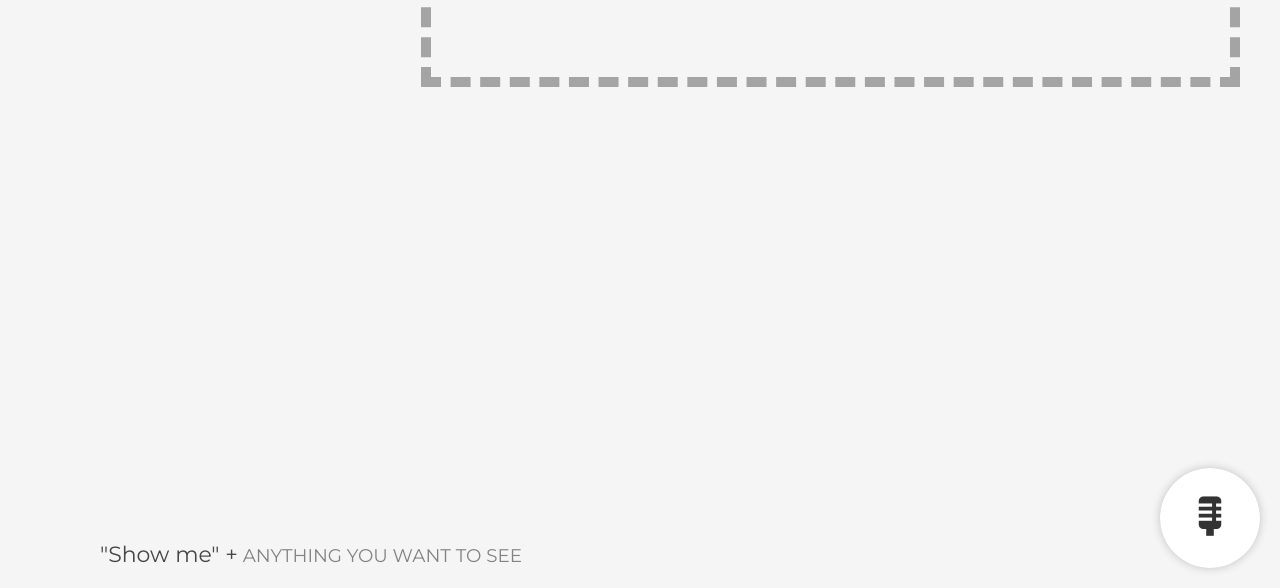
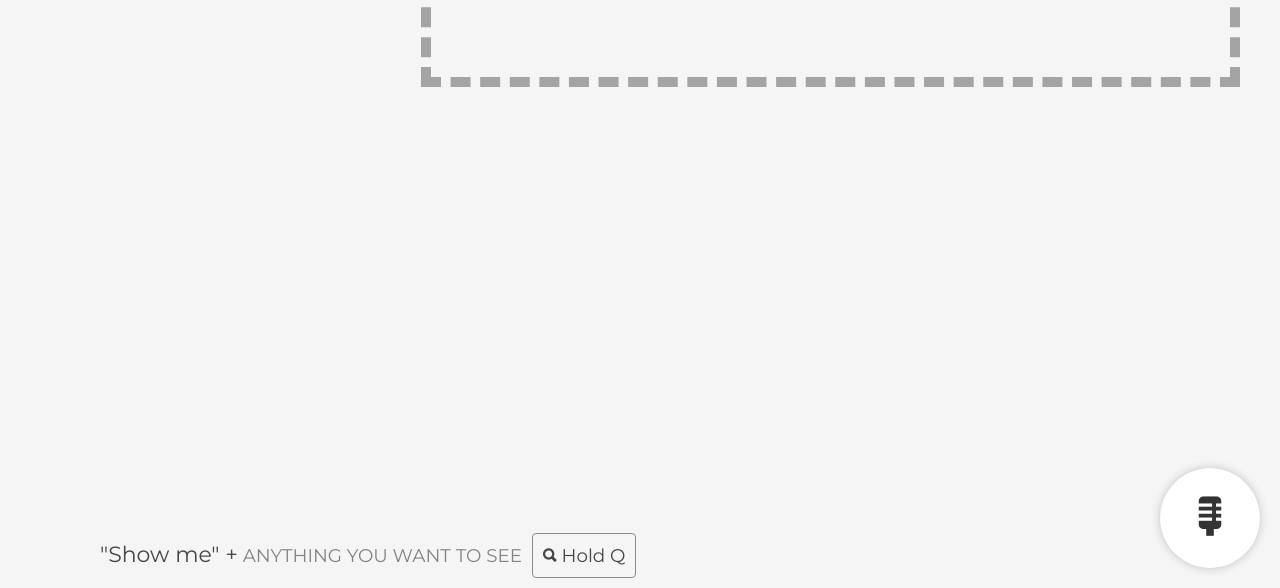
Before and after one commit to gitmohamed/WebSpeechDemo, a plain HTML site: page index3.html in a window 1280 px wide. Shown: the part 212-800 px from the top of the page. Drawn offline with nearby package versions, Linux system fonts and the light colour scheme; files that its build step writes are made by us from their sources; a web font is replaced by a local one.

Commit message:
Changed bottom instructions

```diff
--- a/index3.html
+++ b/index3.html
@@ -8,7 +8,7 @@
 </head>
   <body>
     <nav>
-      "Show me" +<small style="color:#777"> ANYTHING YOU WANT TO SEE</small>
+      "Show me" +<small style="color:#777"> ANYTHING YOU WANT TO SEE</small><small style="border-radius:4px;border:1px solid grey;padding: 10px;margin: 0 10px"><i class="ion-search"></i> Hold Q</small>
     </nav>
     <p class="instr">Hold 'Q' and speak to search YouTube</p>
     <main id="app">
```
